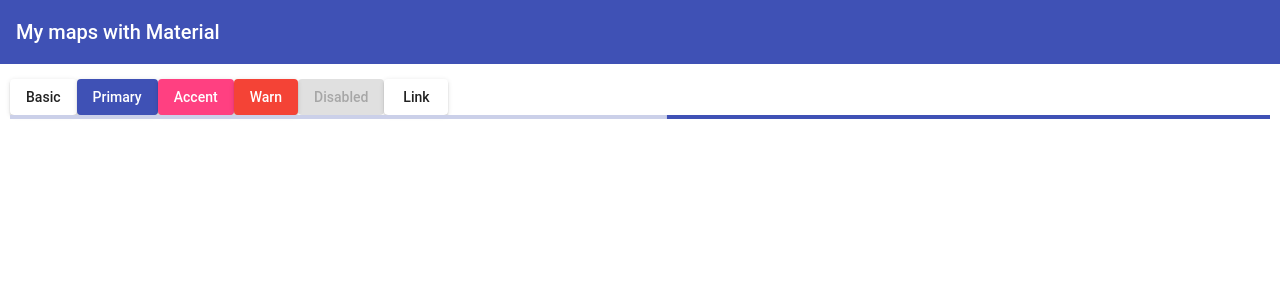
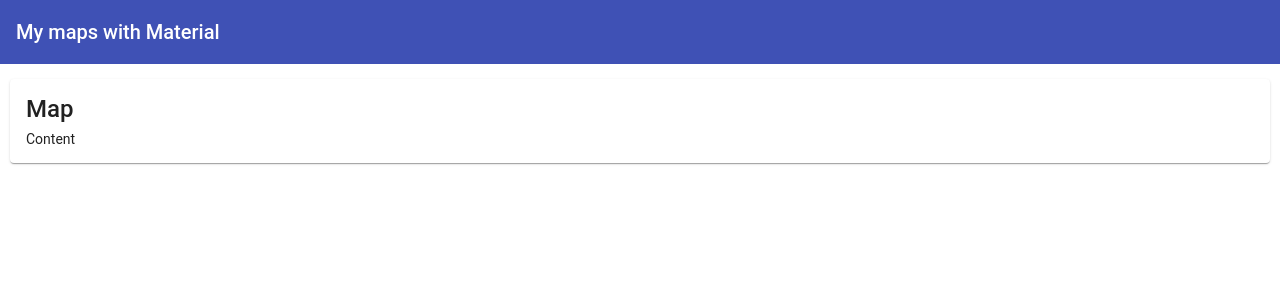
Before and after one commit to franco148/ngMaps-Material, an Angular app: page / in a window 1280 px wide. Shown: the top 300 px of the page. Built offline with nearby package versions, Linux system fonts and the light colour scheme.

Commit message:
ngMaps-Material: Map's component and its design.

```diff
--- a/src/app/app.component.html
+++ b/src/app/app.component.html
@@ -4,13 +4,15 @@
 
 <div class="main-container">
     <div class="button-row">
-        <button mat-raised-button>Basic</button>
+        <!-- <button mat-raised-button>Basic</button>
         <button mat-raised-button color="primary">Primary</button>
         <button mat-raised-button color="accent">Accent</button>
         <button mat-raised-button color="warn">Warn</button>
         <button mat-raised-button disabled>Disabled</button>
         <a mat-raised-button routerLink=".">Link</a>
 
-        <mat-progress-bar mode="indeterminate"></mat-progress-bar>
+        <mat-progress-bar mode="indeterminate"></mat-progress-bar> -->
+
+        <app-maps></app-maps>
     </div>
 </div>
--- a/src/app/app.module.ts
+++ b/src/app/app.module.ts
@@ -7,11 +7,13 @@
 
 import { AppComponent } from './app.component';
 import { MaterialModule } from './material.module';
+import { MapsComponent } from './components/maps/maps.component';
 
 
 @NgModule({
   declarations: [
-    AppComponent
+    AppComponent,
+    MapsComponent
   ],
   imports: [
     BrowserModule,
--- /dev/null
+++ b/src/app/components/maps/maps.component.html
@@ -0,0 +1,9 @@
+<mat-card>
+    <mat-card-title>
+        Map
+    </mat-card-title>
+
+    <mat-card-content>
+        Content
+    </mat-card-content>
+</mat-card>
--- /dev/null
+++ b/src/app/components/maps/maps.component.ts
@@ -0,0 +1,15 @@
+import { Component, OnInit } from '@angular/core';
+
+@Component({
+  selector: 'app-maps',
+  templateUrl: './maps.component.html',
+  styles: []
+})
+export class MapsComponent implements OnInit {
+
+  constructor() { }
+
+  ngOnInit() {
+  }
+
+}
```
Also changed, not shown: src/app/material.module.ts (+8 -2 lines).
